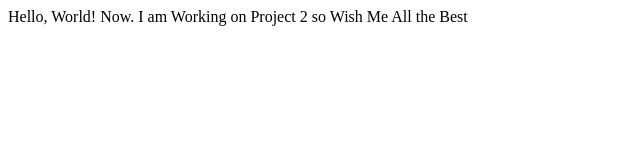
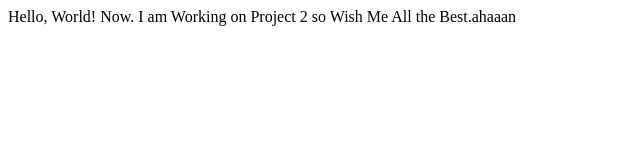
Before and after one commit to pranav0127/EDXlecture2, a plain HTML site: page EDXlecture2/index.html in a window 1280 px wide. Shown: the full height of the page, 0-640 px from the left. Drawn offline with Linux system fonts and the light colour scheme.

Commit message:
change the body message

```diff
--- a/EDXlecture2/index.html
+++ b/EDXlecture2/index.html
@@ -6,7 +6,7 @@
 <body>
 	Hello, World!
 	Now. I am Working on Project 2
-	so Wish Me All the Best
+	so Wish Me All the Best.ahaaan
 
 </body>
 </html>
```
